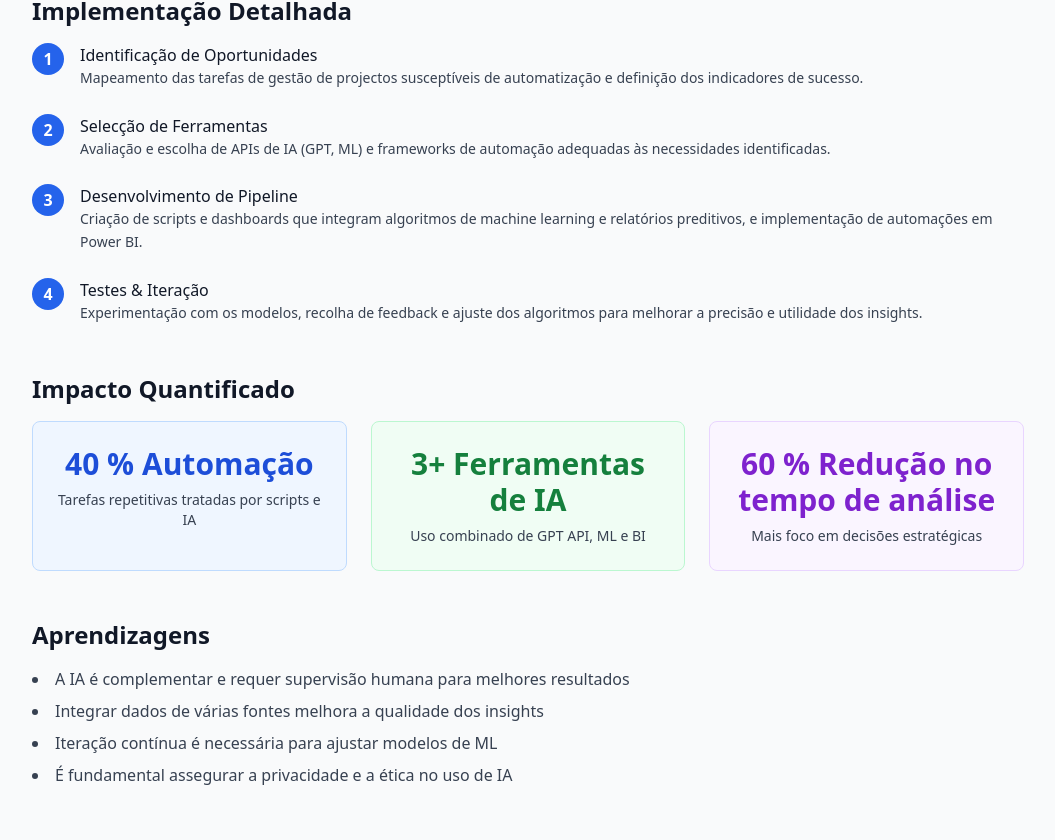
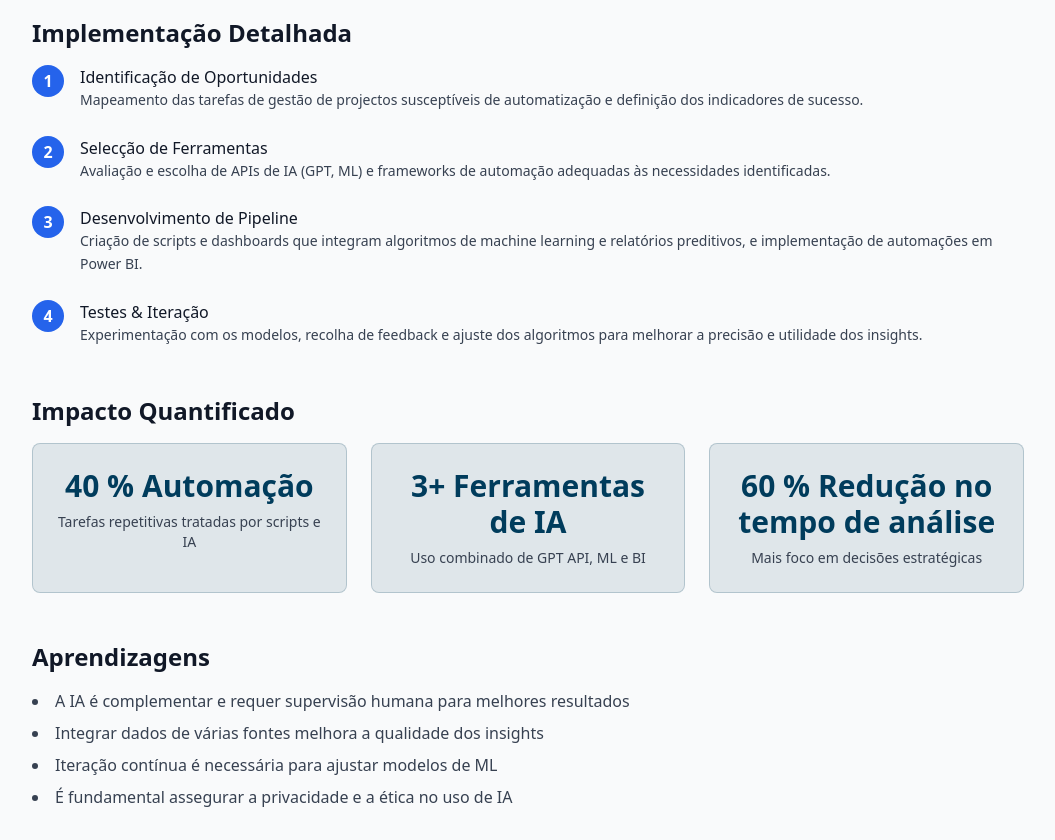
Before and after one commit to AlexandreLeonardo12/timeline-evolution, a React (Vite) app: page /projects/ai-assisted-pm in a window 1280 px wide. Shown: the part 899-1739 px from the top of the page, without its empty margins (112-1167 px from the left). Built offline with nearby package versions, Linux system fonts and the light colour scheme.

Commit message:
Refactor project detail and listing pages: remove photo gallery, unify margins, apply top padding, update impact metrics colours, translate featured label

```diff
--- a/src/pages/About.tsx
+++ b/src/pages/About.tsx
@@ -68,7 +68,7 @@ const About: React.FC = () => {
       <SEOHead title={t.title} description={t.description} />
 
       {/* Header and biography section */}
-      <div className="container mx-auto px-6 py-16">
+      <div className="container mx-auto px-6 pt-24 pb-16">
         <div className="max-w-4xl mx-auto">
           <h1 className="text-4xl md:text-5xl font-bold mb-6 text-foreground">{t.header}</h1>
           <div className="prose prose-lg max-w-none text-muted-foreground leading-relaxed space-y-6">
--- a/src/pages/ProjectDetail.tsx
+++ b/src/pages/ProjectDetail.tsx
@@ -25,21 +25,23 @@ const ProjectDetail = () => {
   const { id } = useParams<{ id: string }>();
   const project: Project | undefined = projects.find((p) => p.id === id);
 
-  // Map of additional images for specific projects. These images are
-  // displayed below the main hero image. If a project has no entry
-  // here, no gallery will be rendered. Image paths are relative to
-  // the public directory.
+  // Map of additional images for specific projects. Previously used
+  // to render a photo gallery below the hero image. The gallery has
+  // been disabled based on design feedback, but keeping this map
+  // allows future enhancement without breaking TypeScript types.
   const imagesMap: Record<string, string[]> = {
     "ey-irn-prr": ["/projects/irn-prr-photo.jpg"],
     "wrightia-irn-rc": ["/projects/eol2-photo.jpg"],
     "smartvision-cimac": ["/projects/cimac-photo.jpg"],
   };
 
-  const additionalImages: string[] = id && imagesMap[id] ? imagesMap[id] : [];
+  // Disable additional images rendering by returning an empty array. If
+  // needed in the future, set this to imagesMap[id] when available.
+  const additionalImages: string[] = [];
 
   if (!project) {
     return (
-      <div className="container mx-auto px-4 py-12 max-w-5xl">
+      <div className="container mx-auto px-4 pt-24 pb-12 max-w-5xl">
         {/* Fallback SEO for non‑existent page */}
         <SEOHead title={t.notFound} description={t.notFound} />
         <p className="text-center text-gray-600 dark:text-gray-300">{t.notFound}</p>
@@ -81,7 +83,7 @@ const ProjectDetail = () => {
         keywords={`${project.title}, ${project.technologies.join(", ")}`}
         ogImage={project.image || undefined}
       />
-      <div className="container mx-auto px-4 py-12 max-w-5xl space-y-12">
+      <div className="container mx-auto px-4 pt-24 pb-12 max-w-5xl space-y-12">
         {/* Back to projects */}
         <div>
           <Link to="/projects" className="text-sm text-blue-600 dark:text-blue-400 hover:underline">
@@ -121,14 +123,17 @@ const ProjectDetail = () => {
               <Calendar className="h-4 w-4" /> {project.year}
             </p>
           </div>
-          <p className="text-gray-700 dark:text-gray-300 max-w-3xl leading-relaxed">
+          <p className="text-gray-700 dark:text-gray-300 leading-relaxed">
             {project.description}
           </p>
         </div>
 
         {/* Project image if provided */}
         {project.image && (
-          <div className="w-full h-64 md:h-80 rounded-lg overflow-hidden shadow-md">
+          // Increased hero image height to emphasise the photo. The
+          // gallery section has been removed, so this image serves as
+          // the primary visual element for the case study.
+          <div className="w-full h-80 md:h-96 rounded-lg overflow-hidden shadow-md">
             {/* eslint-disable-next-line @next/next/no-img-element */}
             <img
               src={project.image}
@@ -138,26 +143,9 @@ const ProjectDetail = () => {
           </div>
         )}
 
-        {/* Additional gallery images */}
-        {additionalImages.length > 0 && (
-          <section className="space-y-4">
-            <h2 className="text-2xl font-semibold text-gray-900 dark:text-gray-100">
-              {language === 'en' ? 'Photo Gallery' : 'Galeria de Fotos'}
-            </h2>
-            <div className="grid md:grid-cols-2 gap-4">
-              {additionalImages.map((src, index) => (
-                <div key={index} className="w-full h-60 rounded-lg overflow-hidden shadow-md">
-                  {/* eslint-disable-next-line @next/next/no-img-element */}
-                  <img
-                    src={src}
-                    alt={`${project.title} imagem ${index + 1}`}
-                    className="w-full h-full object-cover object-center"
-                  />
-                </div>
-              ))}
-            </div>
-          </section>
-        )}
+        {/* The photo gallery has been removed based on design feedback. If
+            additional images are needed in the future, render them
+            here by iterating over additionalImages. */}
 
         {/* Overview section */}
         {project.overview && (
@@ -244,24 +232,25 @@ const ProjectDetail = () => {
           <section className="space-y-4">
             <h2 className="text-2xl font-semibold text-gray-900 dark:text-gray-100">{t.impact}</h2>
             <div className="grid md:grid-cols-3 gap-6">
-              <div className="text-center p-6 rounded-lg bg-blue-50 dark:bg-blue-900/30 border border-blue-200 dark:border-blue-800 space-y-2">
-                <h3 className="text-3xl font-bold text-blue-700 dark:text-blue-400">
+              {/* Use a unified colour palette for impact metrics to match the overall theme */}
+              <div className="text-center p-6 rounded-lg bg-primary/10 dark:bg-primary/20 border border-primary/20 dark:border-primary/30 space-y-2">
+                <h3 className="text-3xl font-bold text-primary">
                   {project.impact.functionality.split(' – ')[0]}
                 </h3>
                 <p className="text-sm text-gray-700 dark:text-gray-300">
                   {project.impact.functionality.split(' – ').slice(1).join(' – ')}
                 </p>
               </div>
-              <div className="text-center p-6 rounded-lg bg-green-50 dark:bg-green-900/30 border border-green-200 dark:border-green-800 space-y-2">
-                <h3 className="text-3xl font-bold text-green-700 dark:text-green-400">
+              <div className="text-center p-6 rounded-lg bg-primary/10 dark:bg-primary/20 border border-primary/20 dark:border-primary/30 space-y-2">
+                <h3 className="text-3xl font-bold text-primary">
                   {project.impact.agents.split(' – ')[0]}
                 </h3>
                 <p className="text-sm text-gray-700 dark:text-gray-300">
                   {project.impact.agents.split(' – ').slice(1).join(' – ')}
                 </p>
               </div>
-              <div className="text-center p-6 rounded-lg bg-purple-50 dark:bg-purple-900/30 border border-purple-200 dark:border-purple-800 space-y-2">
-                <h3 className="text-3xl font-bold text-purple-700 dark:text-purple-400">
+              <div className="text-center p-6 rounded-lg bg-primary/10 dark:bg-primary/20 border border-primary/20 dark:border-primary/30 space-y-2">
+                <h3 className="text-3xl font-bold text-primary">
                   {project.impact.reduction.split(' – ')[0]}
                 </h3>
                 <p className="text-sm text-gray-700 dark:text-gray-300">
--- a/src/pages/Projects.tsx
+++ b/src/pages/Projects.tsx
@@ -43,7 +43,7 @@ const Projects = () => {
               </Badge>
               {project.featured && (
                 <Badge variant="outline" className="text-xs border-orange-300 text-orange-600">
-                  Destaque
+                  {translations[language].projectDetail.featured}
                 </Badge>
               )}
             </div>
@@ -159,7 +159,9 @@ const Projects = () => {
         description={t.subtitle}
         keywords={"projetos, transformação digital, inovação"}
       />
-      <div className="container mx-auto px-4 py-12 max-w-6xl">
+      {/* Apply top padding to offset the fixed navbar and ensure the header
+          does not overlap the page title. */}
+      <div className="container mx-auto px-4 pt-24 pb-12 max-w-6xl">
         <div className="text-center mb-16 space-y-4">
           <h1 className="text-4xl md:text-5xl font-bold text-gray-900 dark:text-gray-100">{t.title}</h1>
           <p className="text-lg text-gray-600 dark:text-gray-300 max-w-2xl mx-auto">
```
